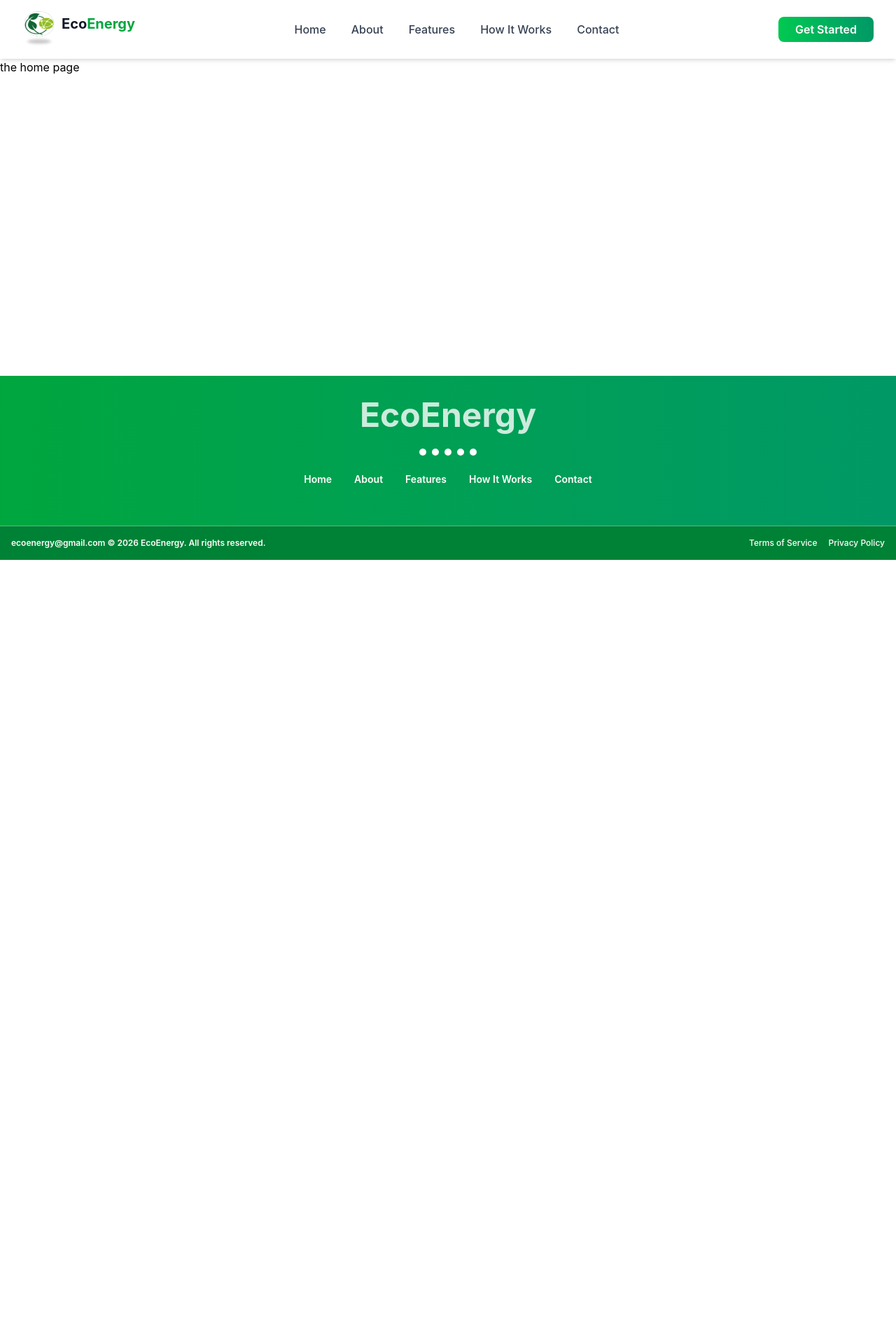
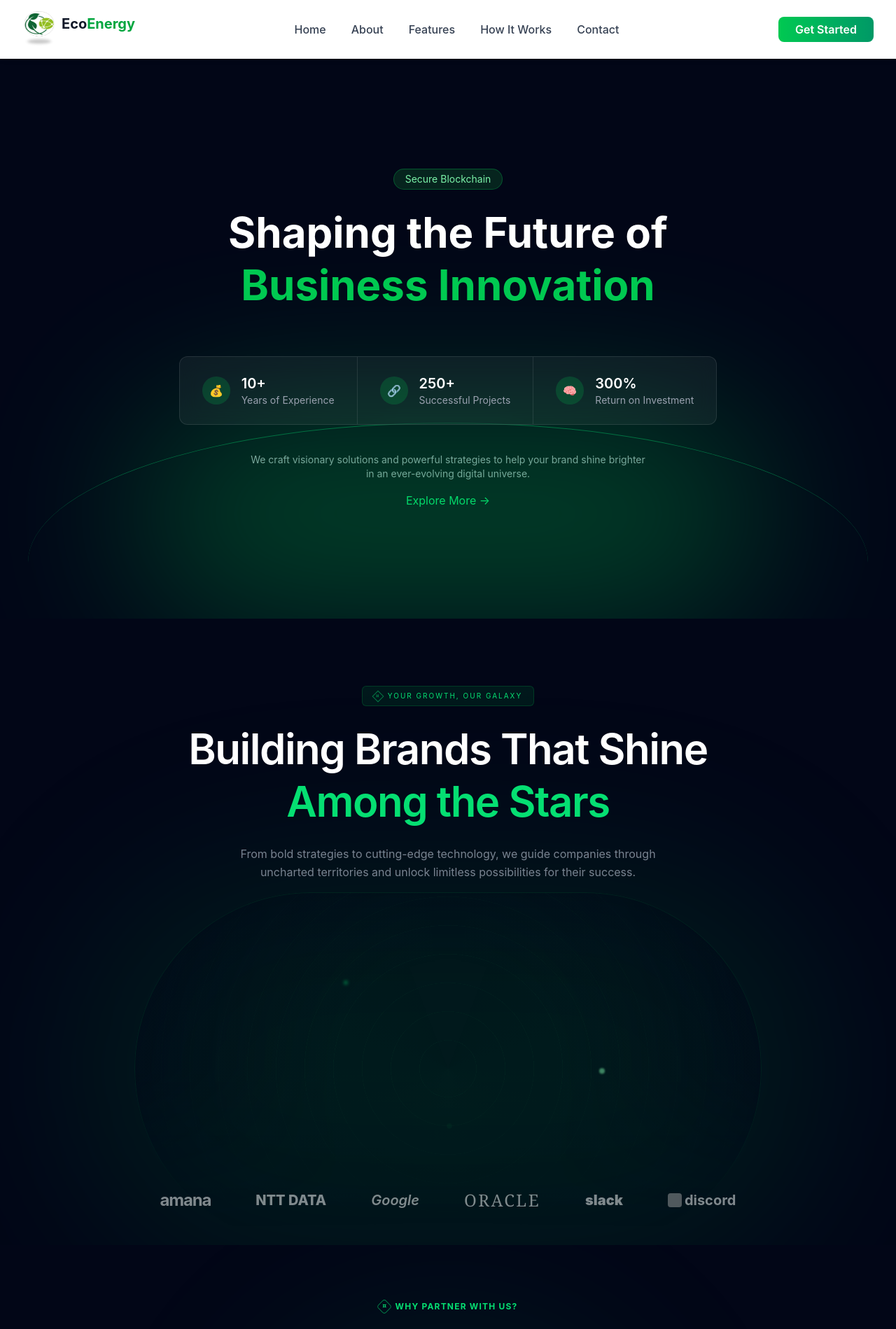
Before and after one commit to berwakellia/Eco-Energy, a React app in the folder Frontend/: page / in a window 1280 px wide. Shown: the top 1899 px of the page at 70% size. Before the commit the page ends 800 px from the top, so only its background shows below. Built offline with nearby package versions, Linux system fonts and the light colour scheme; the HTML template or start-up script is replaced by a standard one.

Commit message:
chore: finalize features and prepare for dev merge

```diff
--- a/Frontend/src/App.jsx
+++ b/Frontend/src/App.jsx
@@ -1,6 +1,7 @@
 import { BrowserRouter, Routes, Route } from "react-router-dom";
 import Header from "./components/Header";
 import Footer from "./components/Footer";
+import Home from "./pages/Home";
 
 function App() {
   return (
@@ -13,7 +14,7 @@
         {/* Main Content */}
         <main className="grow">
           <Routes>
-            <Route path="/" element={<h1>the home page</h1>} />
+            <Route path="/" element={<Home />} />
             <Route path="/about" element={<h1>the about page</h1>} />
             <Route path="/features" element={<h1>the features page</h1>} />
             <Route path="/how-it-works" element={<h1>the HowItWorks page</h1>} />
--- /dev/null
+++ b/Frontend/src/pages/Home.jsx
@@ -0,0 +1,20 @@
+import HeroSection from "../components/HeroSection"
+import BuldingBrand from "../components/BuldingBrand"
+import NextSection from "../components/NextSection";
+import BusinessSolutions from "../components/BusinessSolutions"
+import JoinGalaxy from "../components/JoinGalaxy";
+import LaunchCTA from "../components/LaunchCTA";
+function Home(){
+    return(
+        <>
+        <HeroSection />
+        <BuldingBrand />
+        <NextSection />
+        <BusinessSolutions />
+        <JoinGalaxy />
+        <LaunchCTA />
+
+        </>
+    )
+}
+export default Home;
```
Also changed, not shown: Frontend/src/pages/d.jsx (deleted).
